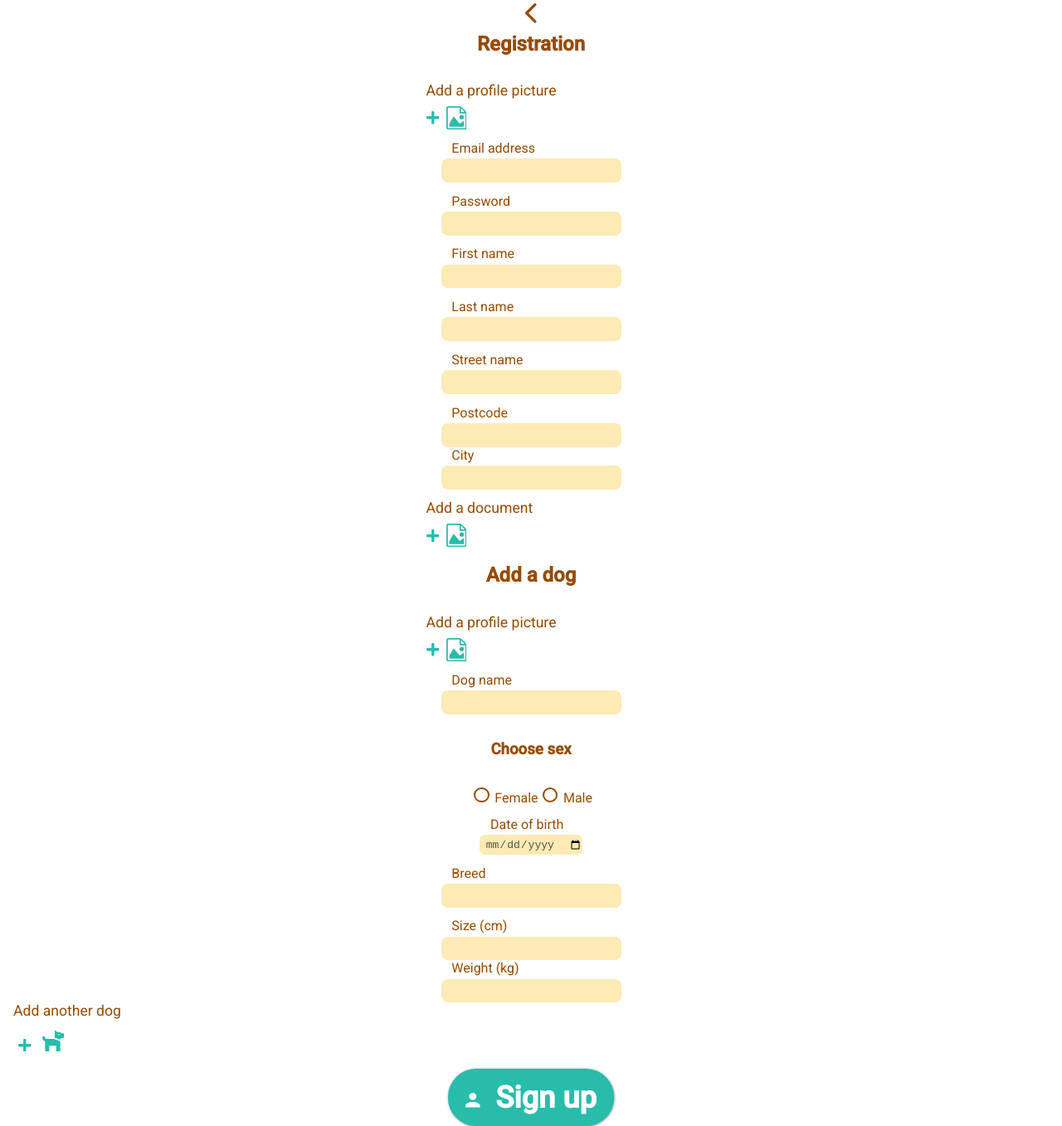
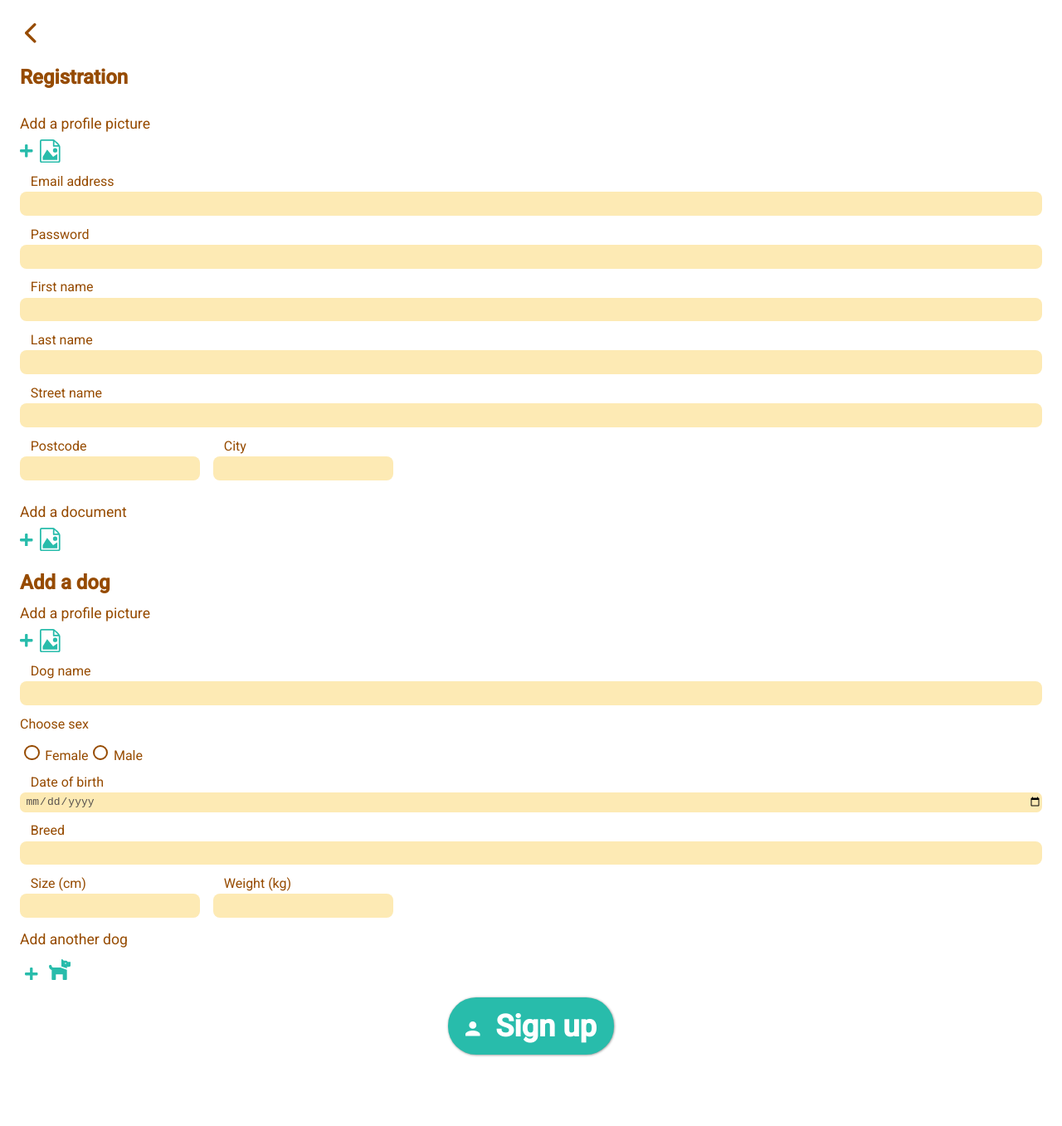
Before and after one commit to SGierszewski/hutello, a React (Vite) app: page /register in a window 1280 px wide. Shown: the whole page at 83% size. After the commit the page ends 1295 px from the top, so only its background shows below. Built offline with nearby package versions, Linux system fonts and the light colour scheme.

Commit message:
💄  Update styles for Register page

```diff
--- a/src/app/pages/Register/Register.module.css
+++ b/src/app/pages/Register/Register.module.css
@@ -2,14 +2,22 @@
   display: flex;
   flex-direction: column;
   row-gap: 2em;
-  margin: 0 1em;
+  margin: 1.5em 1.5em;
+}
+
+.register__container_header {
+  display: flex;
+  flex-direction: column;
+  place-items: left;
+  row-gap: 1em;
 }
 
 .register__container_header button {
-  place-items: left;
+  text-align: left;
 }
 
 .register__container_title {
+  text-align: left;
   font-size: 1.5em;
   margin: 0;
 }
@@ -19,13 +27,15 @@
   flex-direction: column;
   row-gap: 2em;
   justify-content: center;
-  align-items: center;
+  align-items: stretch;
   text-align: left;
   gap: 0.8em;
 }
 
-.registerForm__dogSection_title {
-  text-align: left;
+.registerForm__subsection {
+  display: flex;
+  column-gap: 1em;
+  margin-bottom: 1em;
 }
 
 .registerForm__dogSection {
@@ -33,7 +43,25 @@
   flex-direction: column;
   row-gap: 2em;
   justify-content: center;
-  align-items: center;
+  align-items: stretch;
   text-align: left;
   gap: 0.8em;
+  margin-top: 1.5em;
 }
+
+.registerForm__dogSection_title {
+  text-align: left;
+  margin: 0;
+}
+
+.registerForm__radioTitle {
+  font-size: 1em;
+  font-weight: 400;
+  margin: 0;
+}
+
+.registerForm__dogSubsection {
+  display: flex;
+  column-gap: 1em;
+  margin-bottom: 1em;
+}
```
